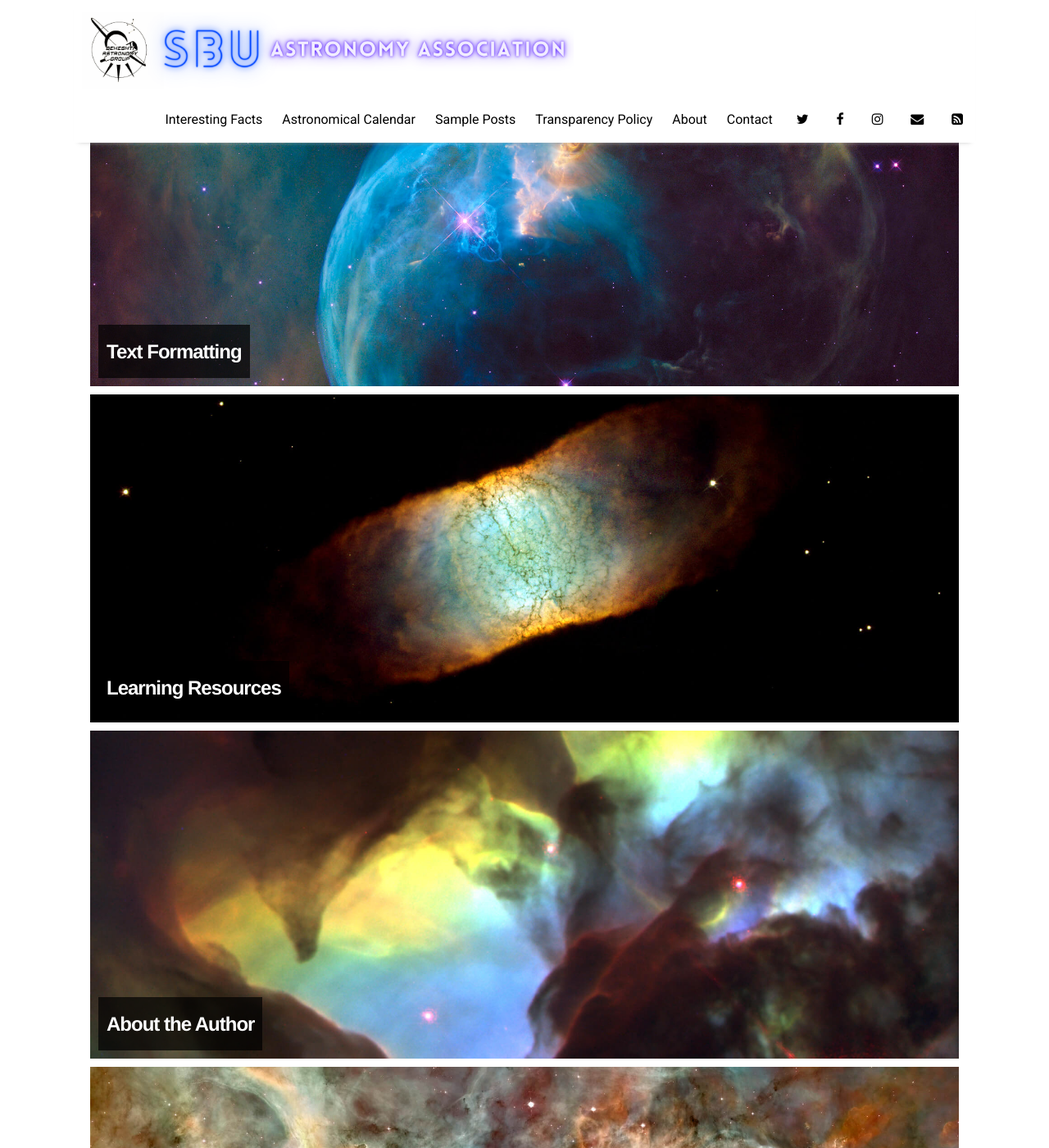
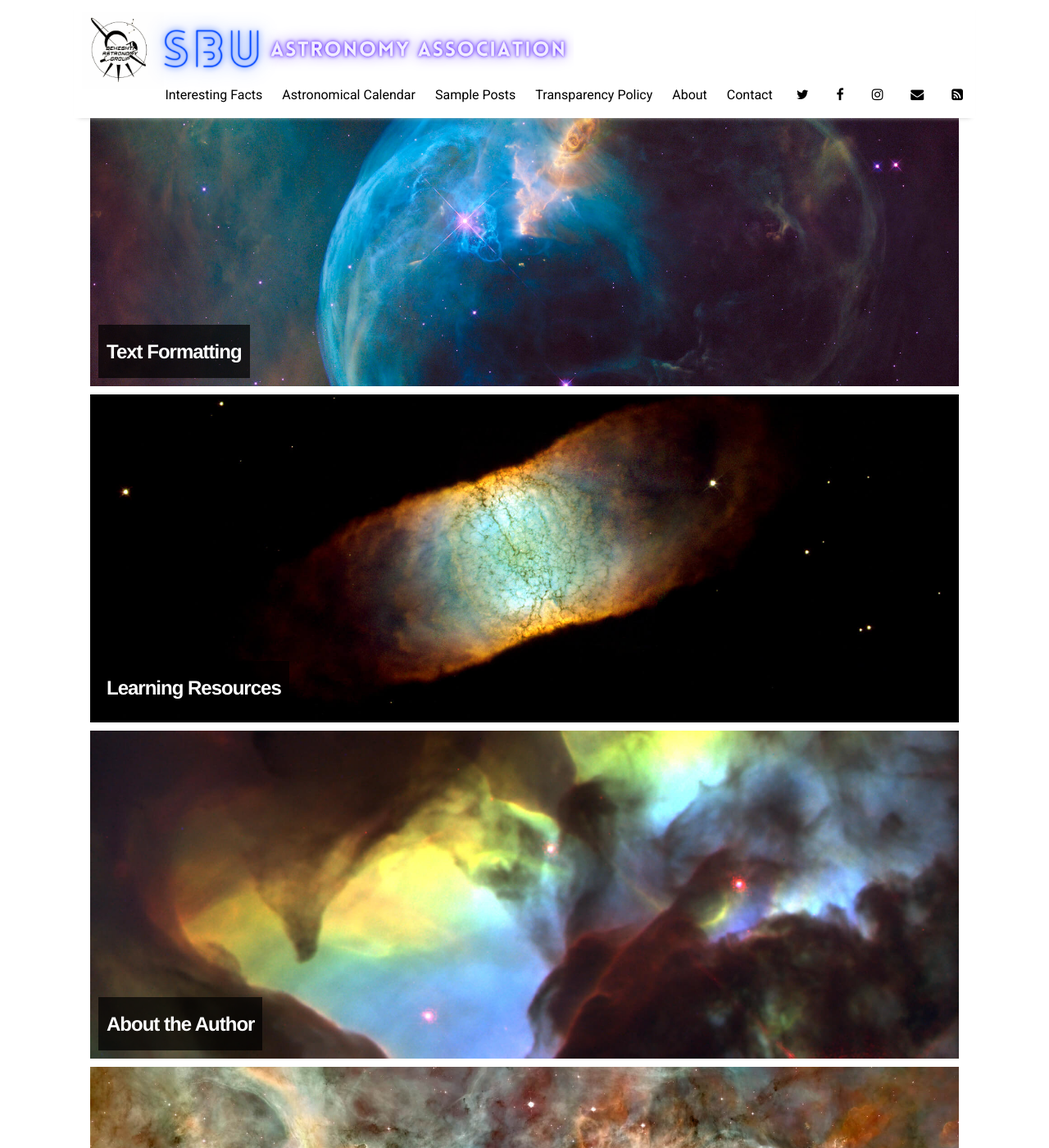
Before and after one commit to Jbarium/site, a Jekyll site: the page built from index.html, in a window 1280 px wide and 1400 px high. Shown: the whole window at 82% size. Built offline with Jekyll 4.4.1, drawn with Linux system fonts in a browser that asks for light colours; nearby versions of some CDN libraries; the list of posts is cut into pages by our own code.

Commit message:
margin-top

```diff
--- a/_sass/_header.scss
+++ b/_sass/_header.scss
@@ -41,6 +41,8 @@
   line-height: $header-thickness;
   float: right;
   justify-content: flex-end;
+  margin-top: -30px; /* Adjust the margin-top as needed */
+
 }
 .menu-link {
   padding: 5px 10px;
```
